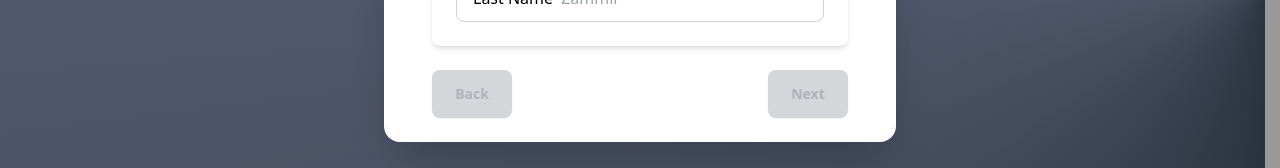
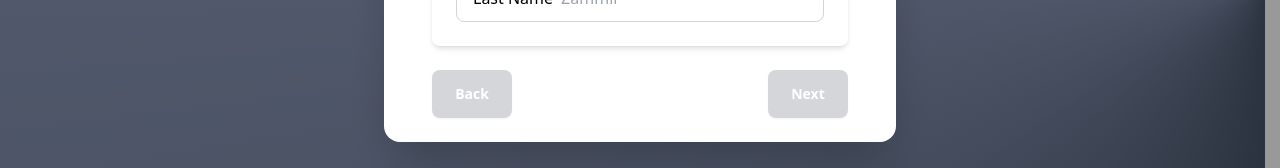
Before and after one commit to artemshchirov/vayu-test-frontend, a React (Vite) app: page / in a window 1280 px wide. Both pictures are taken after a click on the button "Open Modal". Shown: the part 424-592 px from the top of the page. Built offline with nearby package versions, Linux system fonts and the light colour scheme.

Commit message:
fix(web): button styles

```diff
--- a/src/pages/Home/Modal.tsx
+++ b/src/pages/Home/Modal.tsx
@@ -45,7 +45,7 @@ const Modal: React.FC<ModalProps> = ({
           </form>
           <div className='flex justify-between px-6'>
             <button
-              className='btn btn-neutral disabled w-[80px]'
+              className='btn btn-neutral text-white disabled:text-white w-[80px]'
               onClick={handleBackStep}
               disabled={currentStep === 1}
             >
@@ -53,7 +53,7 @@ const Modal: React.FC<ModalProps> = ({
             </button>
             {currentStep < 3 ? (
               <button
-                className='btn btn-neutral disabled w-[80px]'
+                className='btn btn-neutral text-white disabled:text-white w-[80px]'
                 onClick={handleNextStep}
                 disabled={isNextDisabled}
               >
@@ -61,7 +61,7 @@ const Modal: React.FC<ModalProps> = ({
               </button>
             ) : (
               <button
-                className='btn btn-accent w-[80px]'
+                className='btn btn-accent text-white w-[80px]'
                 onClick={handleCloseModal}
                 disabled={isNextDisabled}
               >
```
